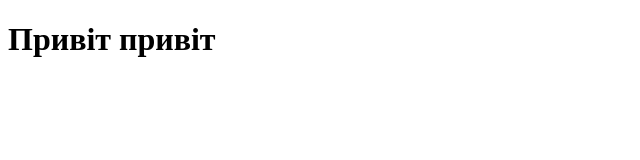
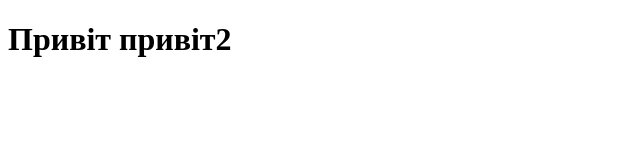
Before and after one commit to Sergey071987/HW1, a plain HTML site: page index.html in a window 1280 px wide. Shown: the full height of the page, 0-640 px from the left. Drawn offline with Linux system fonts and the light colour scheme.

Commit message:
Update index.html

```diff
--- a/index.html
+++ b/index.html
@@ -7,6 +7,6 @@
     <title>Домашня робота</title>
 </head>
 <body>
-    <h1>Привіт привіт</h1>
+    <h1>Привіт привіт2</h1>
 </body>
 </html>
```
